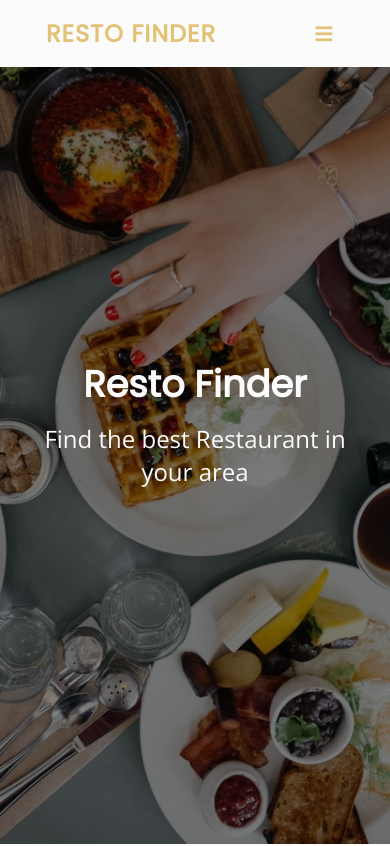
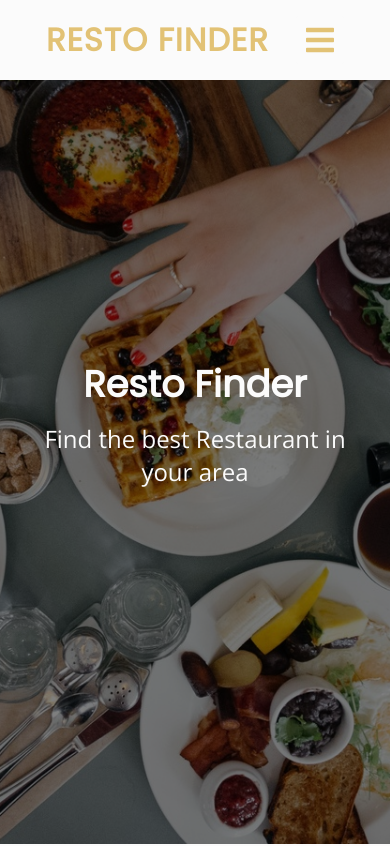
Before and after one commit to virgiawankusuma/restaurant-apps, a website built with webpack: page src/templates/index.html in a window 390 px wide. Shown: the top 846 px of the page. Built offline with nearby package versions, Linux system fonts and the light colour scheme; files whose address does not match are found by name.

Commit message:
fix: change touch dimmension target minimum size to 44px

```diff
--- a/src/styles/main.css
+++ b/src/styles/main.css
@@ -86,6 +86,7 @@ nav h1 {
 
 nav h1 a {
     text-decoration: none;
+    font-size: 2rem;
 }
 
 .shadow-bottom {
@@ -220,7 +221,7 @@ main {
 }
 
 .card-title a {
-    font-size: 1.5rem;
+    font-size: 2rem;
     font-weight: 600;
     text-decoration: none;
 }
@@ -301,11 +302,11 @@ footer a:active {
     }
 
     .menu-list li {
-        font-size: 1.5rem;
         padding: 10px 0;
     }
 
     .menu-list a {
+        font-size: 2.1rem;
         color: #FBFBFB;
     }
 
@@ -315,15 +316,14 @@ footer a:active {
 
     .menu-button {
         margin: auto 0;
-        padding: -32px;
-        width: 40px;
-        height: 40px;
+        width: 48px;
+        height: 48px;
         border: 0;
         border-radius: 3px;
         background-color: #FBFBFB;
         color: #E2C275;
         outline: none;
-        font-size: 1.2rem;
+        font-size: 2rem;
         display: block;
         z-index: 2;
         cursor: pointer;
```
